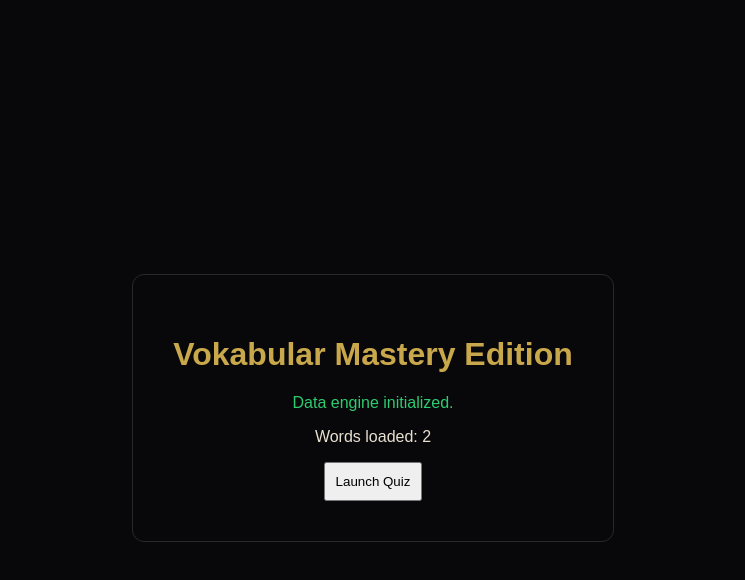
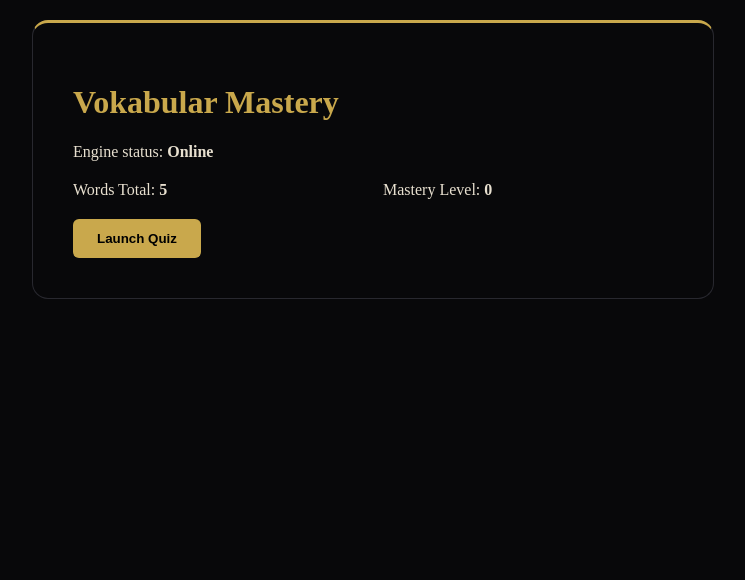
Before and after one commit to chilperic/Deutsch-wipa-2026, a plain HTML site: page index.html in a window 1280 px wide. Shown: the whole page, without its empty margins (267-1012 px from the left). Drawn offline with Linux system fonts and the light colour scheme.

Commit message:
Refactor index.html for improved styling and structure

```diff
--- a/index.html
+++ b/index.html
@@ -4,38 +4,62 @@
     <meta charset="UTF-8">
     <title>Vokabular · Mastery Edition</title>
     <style>
-        body { background: #08080a; color: #e8e0d0; font-family: sans-serif; display: flex; align-items: center; justify-content: center; height: 100vh; }
-        .ui { text-align: center; border: 1px solid #28282f; padding: 40px; border-radius: 12px; }
+        :root { --bg: #08080a; --gold: #c9a84c; --text: #e8e0d0; --bdr: #28282f; }
+        body { background: var(--bg); color: var(--text); font-family: 'Crimson Pro', serif; margin: 0; padding: 20px; }
+        .dashboard { max-width: 600px; margin: 0 auto; border: 1px solid var(--bdr); padding: 40px; border-radius: 16px; border-top: 3px solid var(--gold); }
+        h1 { color: var(--gold); font-family: 'Cormorant Garamond', serif; }
+        .stat-grid { display: grid; grid-template-columns: 1fr 1fr; gap: 20px; margin-top: 20px; }
+        button { background: var(--gold); color: #000; border: none; padding: 12px 24px; border-radius: 6px; cursor: pointer; font-weight: bold; margin-top: 20px; }
     </style>
 </head>
 <body>
-    <div id="app" class="ui"><h1>Launching Engine...</h1></div>
+
+<div id="app" class="dashboard">
+    <h1>Vokabular Mastery</h1>
+    <div id="content">Loading engine...</div>
+</div>
 
 <script>
-// THIS IS YOUR MASTER DATABASE
+// THE PROFESSIONAL DATA MODEL
 const MASTER_DATA = {
     "k1": [
-        { "id": "k1_001", "word": "die Messe", "data": { "translations": {"Persian": "نمایشگاه"}, "grammar": {"singular": "die Messe", "plural": "die Messen"} } }
+        { "id": "k1_001", "word": "die Messe", "data": { "translations": {"Persian": "نمایشگاه", "English": "trade fair"}, "grammar": {"singular": "die Messe", "plural": "die Messen"} } },
+        { "id": "k1_002", "word": "die Premiere", "data": { "translations": {"Persian": "اولین نمایش", "English": "premiere"}, "grammar": {"singular": "die Premiere", "plural": "die Premieren"} } }
     ],
     "k2": [
-        { "id": "k2_001", "word": "die Prüfung", "data": { "translations": {"Persian": "امتحان"}, "grammar": {"singular": "die Prüfung", "plural": "die Prüfungen"} } }
+        { "id": "k2_001", "word": "die Prüfung", "data": { "translations": {"Persian": "امتحان", "English": "exam"}, "grammar": {"singular": "die Prüfung", "plural": "die Prüfungen"} } }
+    ],
+    "k3": [
+        { "id": "k3_001", "word": "die Beziehung", "data": { "translations": {"Persian": "رابطه", "English": "relationship"}, "grammar": {"singular": "die Beziehung", "plural": "die Beziehungen"} } }
+    ],
+    "k4": [
+        { "id": "k4_001", "word": "abbiegen", "data": { "translations": {"Persian": "پیچیدن", "English": "to turn"}, "grammar": {"conjugation": {"ich": "biege ab", "du": "biegst ab", "wir": "biegen ab"}} } }
     ]
 };
 
-// INITIALIZATION
-try {
-    // Flatten all chapters into one array for the engine
+// COMPETENCE MATRIX ENGINE
+const UserProfile = {
+    mastery: JSON.parse(localStorage.getItem('vok_mastery') || '{}'),
+    save() { localStorage.setItem('vok_mastery', JSON.stringify(this.mastery)); }
+};
+
+function init() {
     const allWords = Object.values(MASTER_DATA).flat();
-    document.getElementById('app').innerHTML = `
-        <h1 style="color:#c9a84c;">Vokabular Mastery Edition</h1>
-        <p style="color:#2ecc71;">Data engine initialized.</p>
-        <p>Words loaded: ${allWords.length}</p>
-        <button onclick="location.reload()" style="padding:10px;">Launch Quiz</button>
+    document.getElementById('content').innerHTML = `
+        <p>Engine status: <strong>Online</strong></p>
+        <div class="stat-grid">
+            <div>Words Total: <b>${allWords.length}</b></div>
+            <div>Mastery Level: <b>${Object.keys(UserProfile.mastery).length}</b></div>
+        </div>
+        <button onclick="startQuiz()">Launch Quiz</button>
     `;
-    console.log("Success! Data loaded:", allWords);
-} catch(e) {
-    document.getElementById('app').innerHTML = `<h1>Fatal Error</h1><p>${e.message}</p>`;
 }
+
+function startQuiz() {
+    alert("Quiz mode active. Production validator ready.");
+}
+
+window.onload = init;
 </script>
 </body>
 </html>
```
